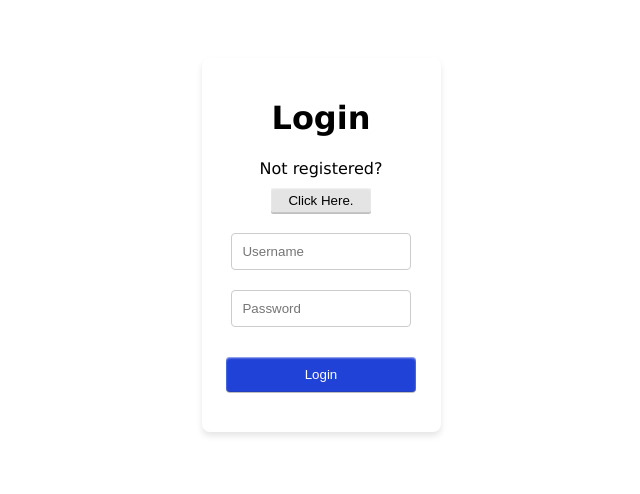
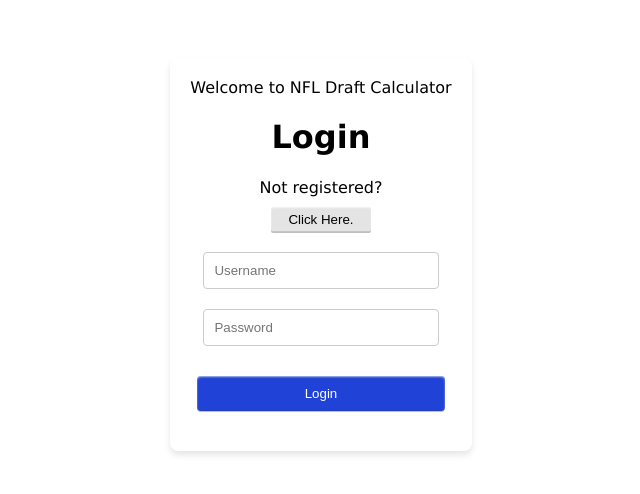
Before and after one commit to myharvey27/football-challenge, a React (Vite) app in the folder frontend/: page /login in a window 1280 px wide. Shown: the top 494 px of the page, without its empty margins (319-959 px from the left). Built offline with nearby package versions, Linux system fonts and the light colour scheme.

Commit message:
adding back gitignores

```diff
--- a/frontend/src/components/Form.jsx
+++ b/frontend/src/components/Form.jsx
@@ -43,6 +43,7 @@
 
     return (
         <form onSubmit={handleSubmit} className="form-container">
+            <div>Welcome to NFL Draft Calculator</div>
             <h1>{name}</h1>
             <div>{description}</div>
             <button className="swap-button" onClick ={handleClick}>Click Here.</button>
```
Also changed, not shown: 2 other files (tests, documents, lock files or other folders).
